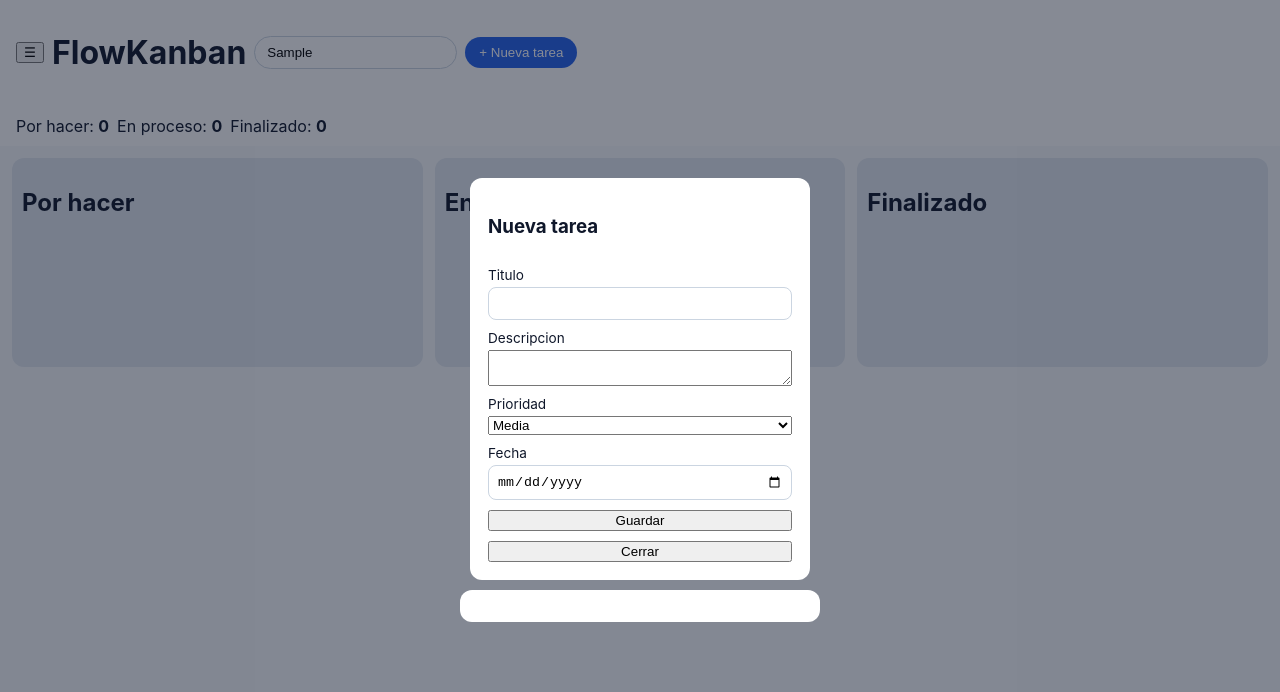
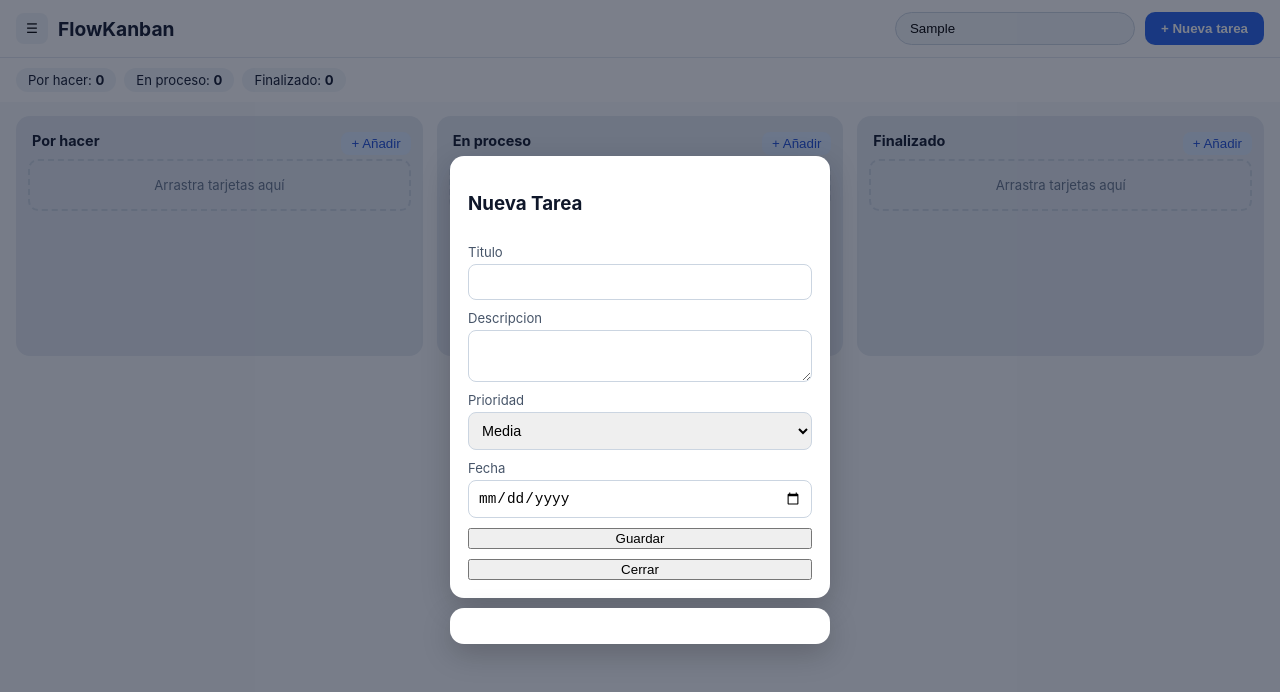
Before and after one commit to brelinsx/flowkanban, a website: page index.html in a window 1280 px wide. Both pictures are taken after typing "Sample" into the empty fields and a click on the button "+ Nueva tarea". Drawn offline with nearby package versions, Linux system fonts and the light colour scheme; no server answers.

Commit message:
feat: añade crear por columna segun diseño

```diff
--- a/app.js
+++ b/app.js
@@ -25,9 +25,7 @@ async function loadTasks() {
 const modal = document.getElementById("modal");
 
 document.getElementById("newBtn").onclick = () => {
-  editingId = null;
-  editingStatus = "todo";
-  document.getElementById("modalTitle").textContent = "Nueva tarea";
+  editingId = null; editingStatus = "todo";
   document.getElementById("tasksForm").reset();
   document.getElementById("deleteBtn").classList.add("hidden");
   document.getElementById("comments").innerHTML = "";
@@ -51,7 +49,7 @@ document.getElementById("tasksForm").onsubmit = async (e) => {
       body: JSON.stringify({ ...data, status: editingStatus })
     });
   } else {
-    data.status = "todo";
+    data.status = editingStatus;
     await fetch(API + "/tasks", {
       method: "POST",
       headers: { "Content-Type": "application/json" },
@@ -139,3 +137,15 @@ document.getElementById("menuBtn").onclick = () => {
 };
 
 loadTasks();
+
+for (let btn of document.querySelectorAll(".addCol")) {
+  btn.onclick = () => {
+    editingId = null;
+    editingStatus = btn.dataset.status;
+    document.getElementById("modalTitle").textContent = "Nueva tarea";
+    document.getElementById("tasksForm").reset();
+    document.getElementById("deleteBtn").classList.add("hidden");
+    document.getElementById("comments").innerHTML = "";
+    modal.classList.remove("hidden");
+  };
+}
--- a/index.html
+++ b/index.html
@@ -23,9 +23,9 @@
     </nav>
 <!--main-->
     <main id="board">
-        <section class="column" data-status="todo"><h2>Por hacer</h2><div class="list" id="list-todo"></div></section>
-        <section class="column" data-status="doing"><h2>En proceso</h2><div class="list" id="list-doing"></div></section>
-        <section class="column" data-status="done"><h2>Finalizado</h2><div class="list" id="list-done"></div></section>
+        <section class="column" data-status="todo"><div class="col-head"><h2>Por hacer</h2><button class="addCol" data-status="todo">+ Añadir</button></div><div class="list" id="list-todo"></div></section>
+        <section class="column" data-status="doing"><div class="col-head"><h2>En proceso</h2><button class="addCol" data-status="doing">+ Añadir</button></div><div class="list" id="list-doing"></div></section>
+        <section class="column" data-status="done"><div class="col-head"><h2>Finalizado</h2><button class="addCol" data-status="done">+ Añadir</button></div><div class="list" id="list-done"></div></section>
     </main>
 <!--div-->
     <div id="modal" class="hidden">
--- a/styles.css
+++ b/styles.css
@@ -1,25 +1,34 @@
 * { box-sizing: border-box; }
 body { font-family: Inter, system-ui, sans-serif; margin: 0; background: #F8FAFC; color: #0F172A; }
-header { display: flex; gap: 8px; align-items: center; padding: 12px 16px; background: white; position: sticky; top: 0; }
-#search { padding: 8px 12px; border-radius: 20px; border: 1px solid #CBD5E1; }
-#newBtn { background: #2563eb; color: white; border: 0; padding: 8px 14px; border-radius: 20px; }
-#board { display: grid; grid-template-columns: repeat(3, 1fr); gap: 12px; padding: 12px; }
-.column { background: #e2e8f0; border-radius: 12px; padding: 10px;}
-.card { background: white; padding: 12px; border-radius: 10px; transition: transform .15s; }
-.card:hover { transform: translateY(-2px);}
-.badge-Alta { background: #fee2e2; color: #b91c1c; }
-.badge-Media { background: #fef3c7; color: #92400e; }
-.badge-Baja { background: #dcfce7; color: #166534; }
+header { display: flex; gap: 10px; align-items: center; padding: 12px 16px; background: white; border-bottom: 1px solid #E2E8F0; position: sticky; top: 0; z-index: 10; }
+header h1 { font-size: 1.2rem; margin: 0; flex: 1; color: #0F172A; }
+#menuBtn { background: #F1F5F9; border: 0; border-radius: 8px; padding: 8px 10px; cursor: pointer; }
+#search { padding: 8px 14px; border-radius: 20px; border: 1px solid #CBD5E1; background: #F1F5F9; width: 240px; }
+#newBtn { background: #2563EB; color: white; border: 0; padding: 9px 16px; border-radius: 10px; font-weight: 700; cursor: pointer; }
+#stats { display: flex; gap: 8px; padding: 10px 16px; background: white; }
+#stats span { padding: 4px 12px; border-radius: 20px; font-size: .82rem; background: #F1F5F9; }
+#board { display: grid; grid-template-columns: repeat(3, 1fr); gap: 14px; padding: 14px 16px; }
+.column { background: #E2E8F0; border-radius: 14px; padding: 12px; min-height: 240px; }
+.column h2 { font-size: .9rem; margin: 4px 4px 10px; }
+.list { min-height: 140px; display: flex; flex-direction: column; gap: 10px; }
+.list:empty::after { content: "Arrastra tarjetas aquí"; color: #64748B; font-size: .82rem; text-align: center; padding: 16px; border: 2px dashed #CBD5E1; border-radius: 10px; }
+.card { background: white; padding: 12px 14px; border-radius: 12px; box-shadow: 0 1px 3px rgba(15,23,42,.12); cursor: grab; transition: transform .15s, box-shadow .15s; }
+.card:hover { transform: translateY(-2px); box-shadow: 0 4px 10px rgba(37,99,235,.15); }
+.card p { color: #475569; font-size: .88rem; margin: 6px 0 0; }
+.badge { display: inline-block; padding: 2px 10px; border-radius: 20px; font-size: .72rem; font-weight: 700; }
+.badge-Alta { background: #FEE2E2; color: #B91C1C; }
+.badge-Media { background: #FEF3C7; color: #92400E; }
+.badge-Baja { background: #DCFCE7; color: #166534; }
+.drag-ghost { opacity: .6; background: #DBEAFE; }
+.col-head { display: flex; justify-content: space-between; align-items: center; }
+.addCol { background: #DBEAFE; color: #1D4ED8; border: 0; border-radius: 8px; padding: 4px 10px; cursor: pointer; }
 .sr { position: absolute; width: 1px; height: 1px; overflow: hidden; }
-.list { min-height: 120px; display: flex; flex-direction: column; gap: 10px; }
-.badge { padding: 2px 8px; border-radius: 20px; font-size: .72rem; font-weight: 700; }
-#modal { flex-direction: column; gap: 10px; padding: 20px; overflow: auto; }
-#tasksForm, #comments { background: white; padding: 16px; border-radius: 12px; width: 360px; max-width: 90vw; }
-#tasksForm label { display: flex; flex-direction: column; gap: 4px; font-size: .85rem; }
-#tasksForm input, #taskForm textarea, #taskForm select { padding: 8px; border-radius: 8px; border: 1px solid #CBD5E1; }
-#comments input { width: 100%; margin-top: 6px; padding: 6px; }
-#modal { position: fixed; inset: 0; background: rgba(15,23,42,.5); display: flex; justify-content: center; align-items: center; }
-#tasksForm { background: white; padding: 18px; border-radius: 12px; display: flex; flex-direction: column; gap: 10px; width: 340px; }
-#stats { display: flex; gap: 8px; padding: 10px 16px; background: white; }
-#modal.hidden, .hidden { display: none;}
-@media (max-width: 700px) { #board { grid-template-columns: 1fr;} }
+#modal { position: fixed; inset: 0; background: rgba(15,23,42,.55); display: flex; flex-direction: column; gap: 10px; justify-content: center; align-items: center; padding: 20px; overflow: auto; z-index: 20; }
+#tasksForm, #comments { background: white; padding: 18px; border-radius: 14px; width: 380px; max-width: 92vw; box-shadow: 0 10px 30px rgba(0,0,0,.2); }
+#tasksForm { display: flex; flex-direction: column; gap: 10px; }
+#tasksForm label { display: flex; flex-direction: column; gap: 4px; font-size: .82rem; color: #475569; }
+#tasksForm input, #tasksForm textarea, #tasksForm select { padding: 9px; border-radius: 8px; border: 1px solid #CBD5E1; font-size: .9rem; }
+#comments h4 { margin: 0 0 8px; }
+#comments input { width: 100%; margin-top: 6px; padding: 8px; border-radius: 8px; border: 1px solid #CBD5E1; }
+#modal.hidden, .hidden { display: none; }
+@media (max-width: 700px) { #board { grid-template-columns: 1fr; } #search { width: 100%; } header { flex-wrap: wrap; } }
```
